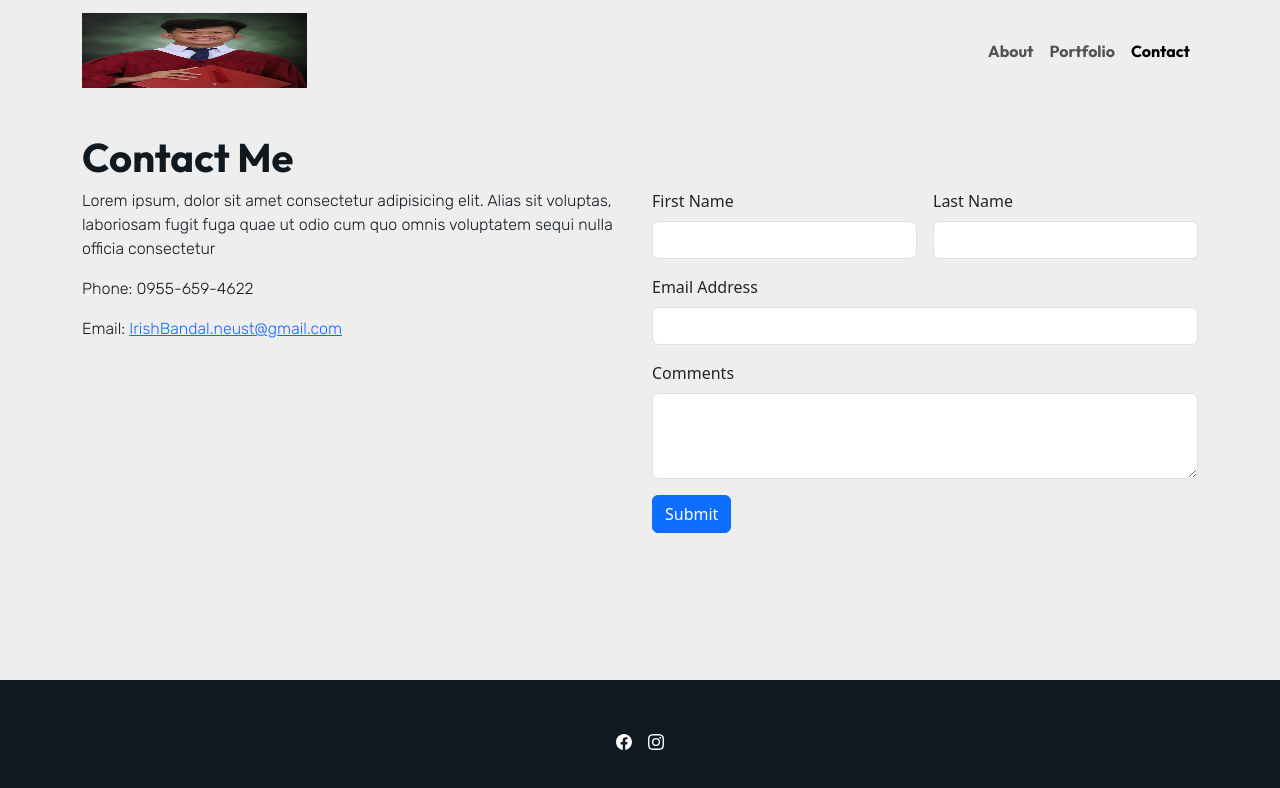
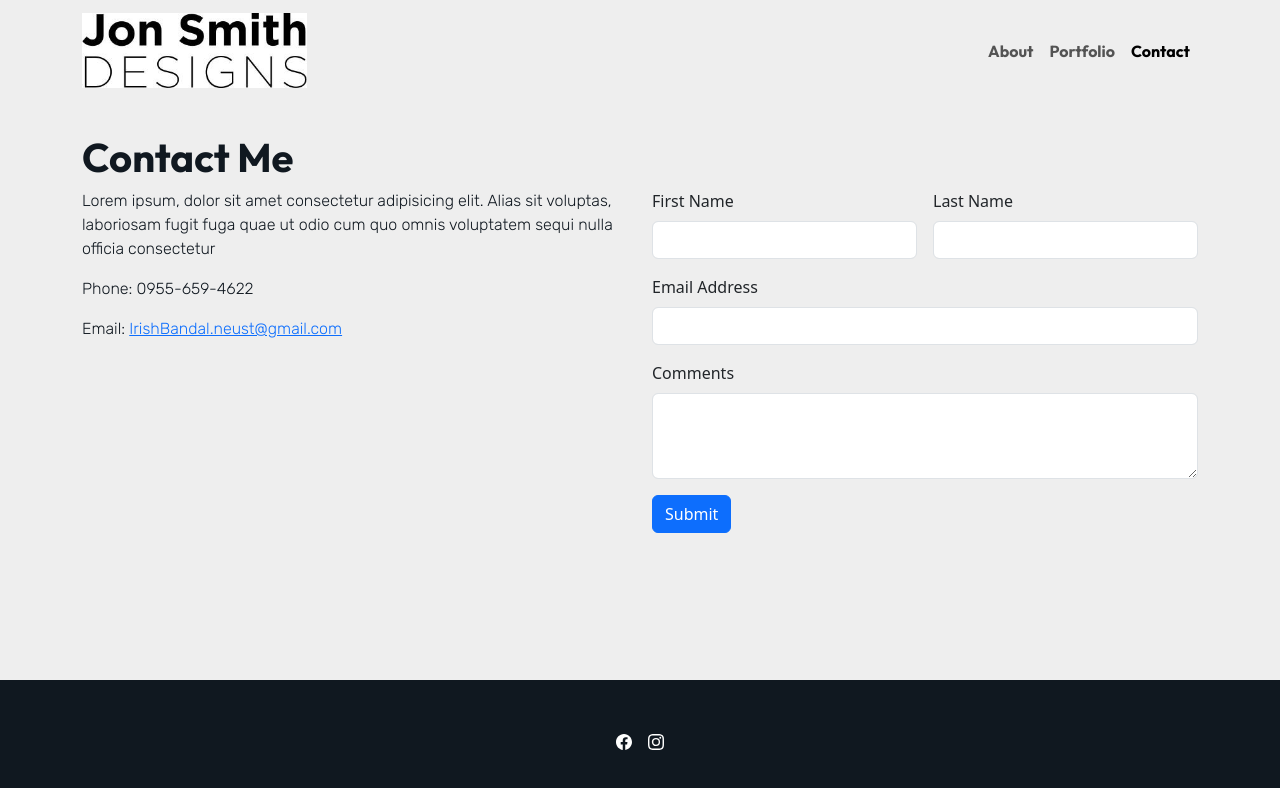
Before and after one commit to irishjohngpt/ws03, a plain HTML site: page contact.html in a window 1280 px wide. Drawn offline with nearby package versions, Linux system fonts and the light colour scheme; files whose address does not match are found by name.

Commit message:
1st commit

```diff
--- a/contact.html
+++ b/contact.html
@@ -21,7 +21,7 @@
     <nav class="navbar navbar-expand-lg navbar-light">
       <div class="container">
         <a class="navbar-brand" href="index.html">
-          <img src="d:\Users\Julius Karl\Documents\GitHub\ws03\johnsmith.jpg.jpg" width="225" height="75" alt="logo for Jon Smith Designs">
+          <img src="D:\Users\Julius Karl\Documents\GitHub\ws03\img.jpg.jpg" width="225" height="75" alt="logo for Jon Smith Designs">
           <span class="d-none">Jon Smith Designs</span>
         </a>
         <buGon
```
Also changed, not shown: portfolio.html (+1 -1 lines).
